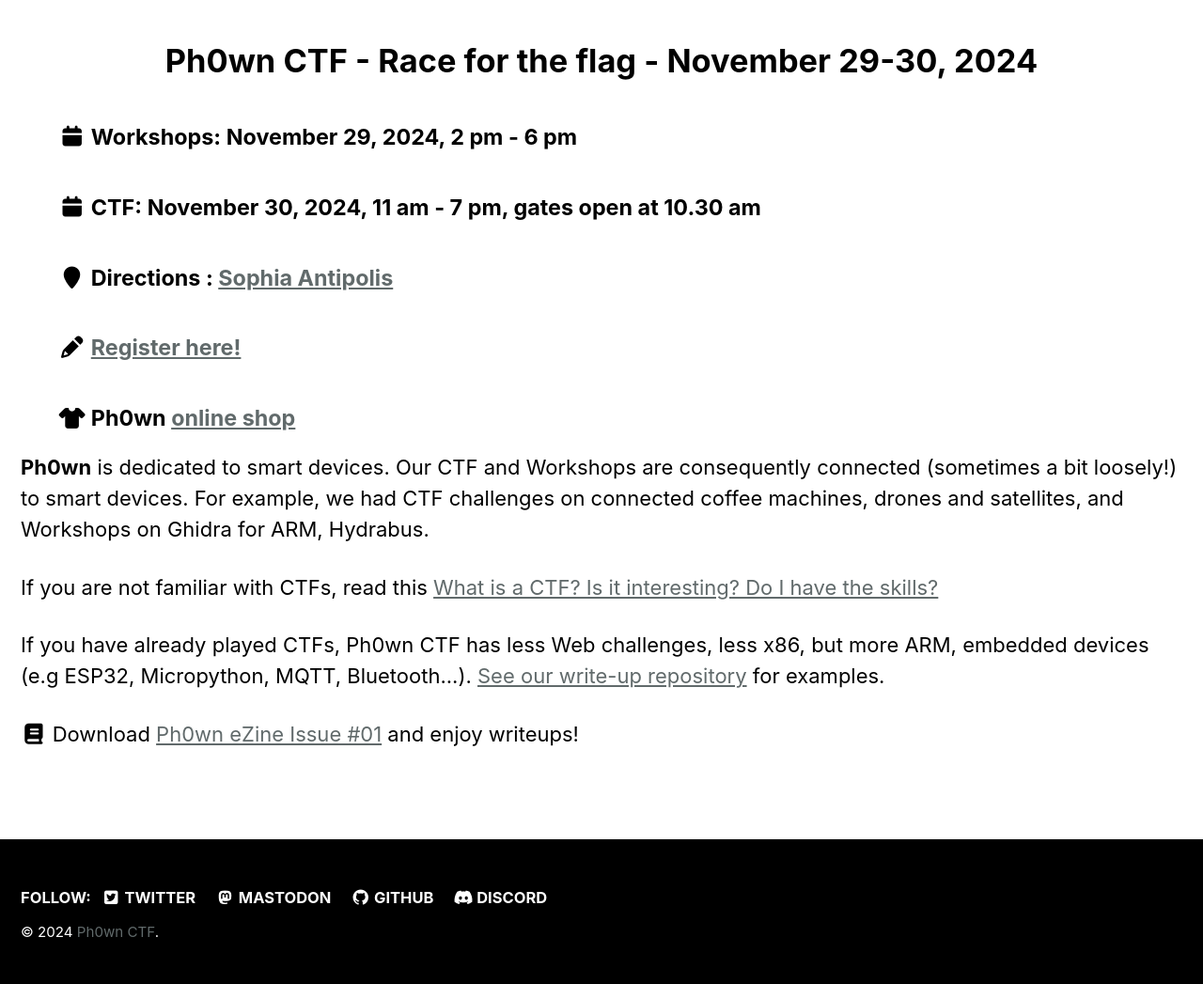
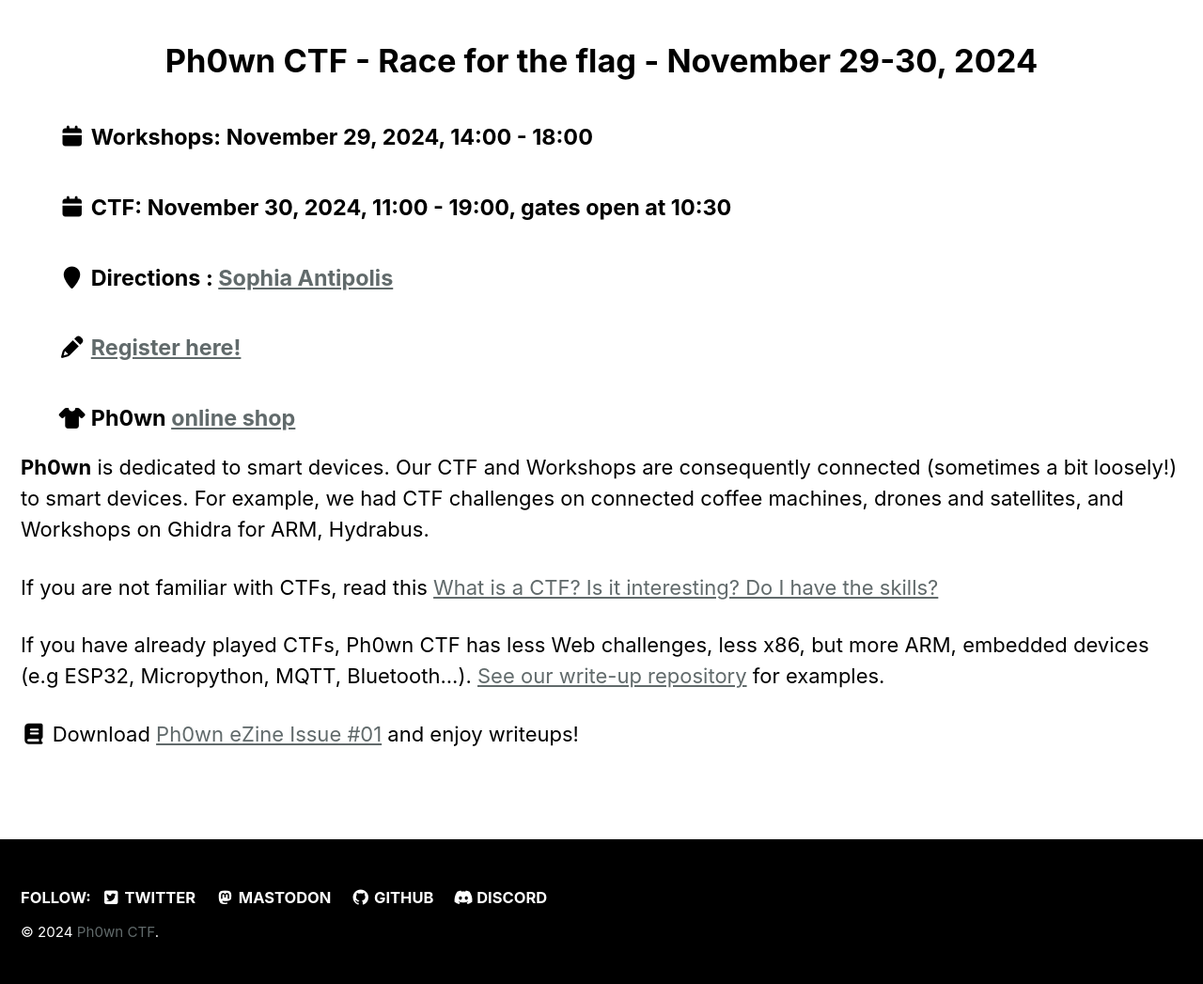
Before and after one commit to ph0wn/ph0wn.github.io, a Jekyll site: the page built from _pages/index.html, in a window 1280 px wide. Shown: the part 529-1576 px from the top of the page at 94% size. Built offline with Jekyll 4.4.1, drawn with Linux system fonts in a browser that asks for light colours; cached includes are drawn as plain includes.

Commit message:
get rid of am/pm

```diff
--- a/_pages/index.html
+++ b/_pages/index.html
@@ -22,8 +22,8 @@ header:
 <div class="">
   <ul class="no-bullets">
     <li>
-      <h4><i class="fa fa-calendar"></i> Workshops: November 29, 2024, 2 pm - 6 pm</h4>
-      <h4><i class="fa fa-calendar"></i> CTF: November 30, 2024, 11 am - 7 pm, gates open at 10.30 am</h4>
+      <h4><i class="fa fa-calendar"></i> Workshops: November 29, 2024, 14:00 - 18:00</h4>
+      <h4><i class="fa fa-calendar"></i> CTF: November 30, 2024, 11:00 - 19:00, gates open at 10:30</h4>
       <h4><i class="fa fa-map-marker"></i> Directions : <a href="/venue">Sophia Antipolis</a> </h4>
       <h4><i class="fa fa-pencil"></i> <a href="https://pretix.eu/ph0wn/ph0wn24/">Register here!</a></h4>
       <h4><i class="fa fa-shirt"></i> Ph0wn <a href="https://ph0wn.myspreadshop.fr">online shop</a> </h4>
```
